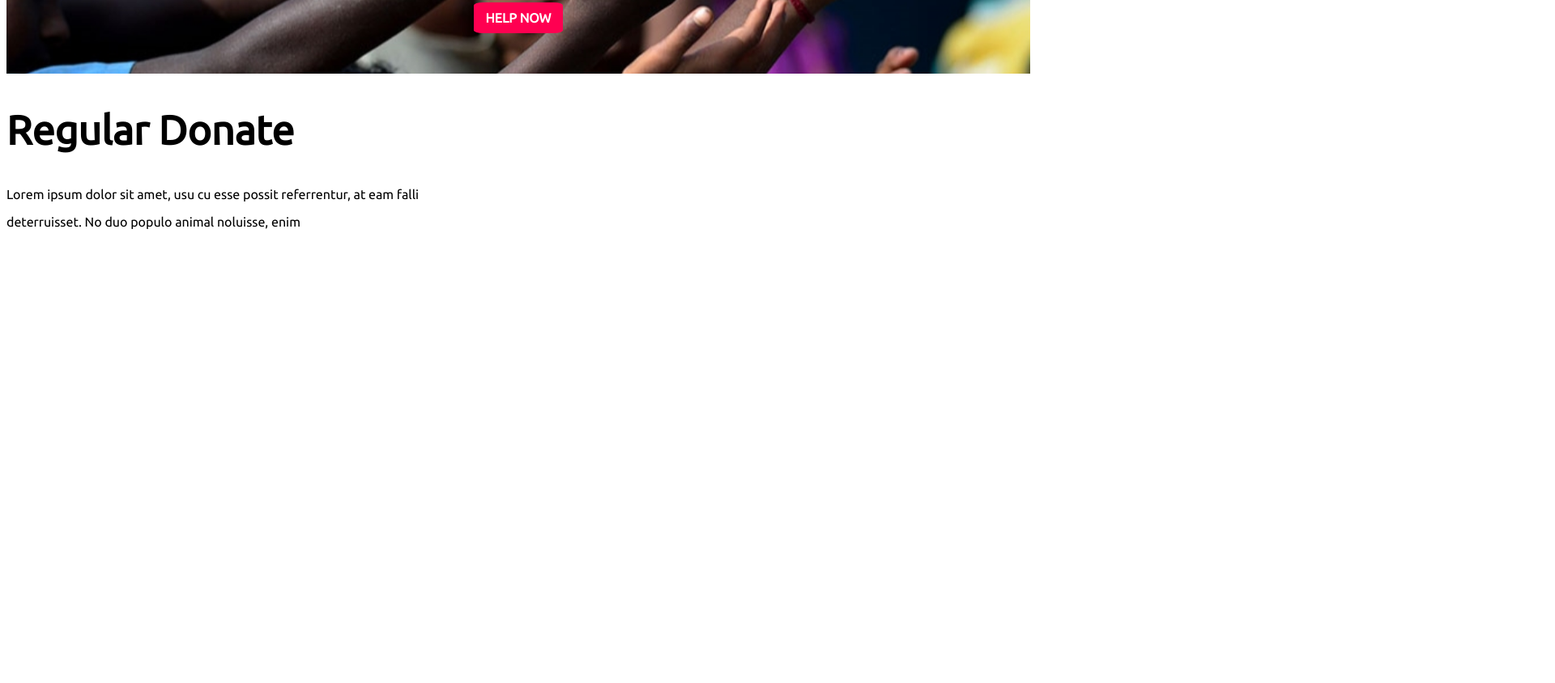
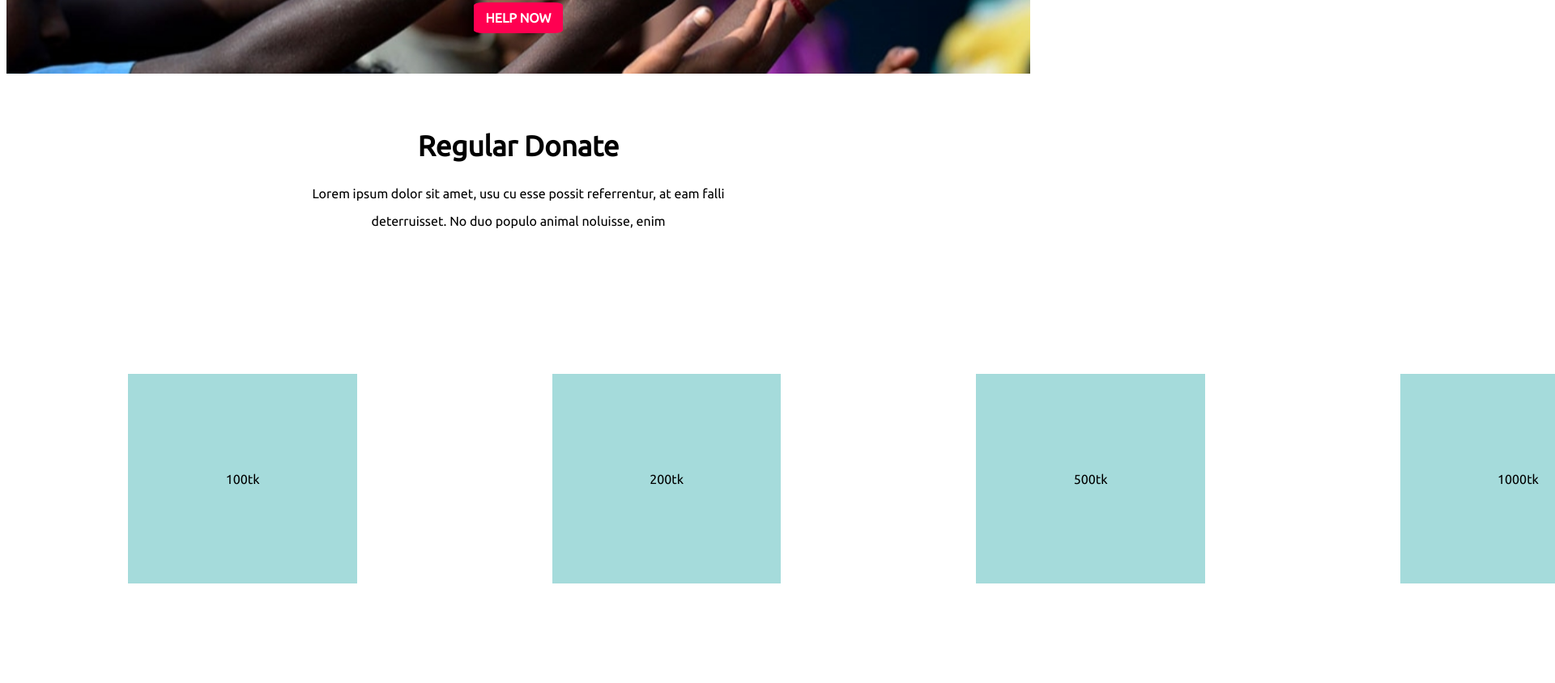
Before and after one commit to abdullahMsiam/make-people-happy, a plain HTML site: page index.html in a window 1280 px wide. Shown: the part 362-1206 px from the top of the page at 81% size, 1920 px wide, since content can reach past the window. Before the commit the page ends 800 px from the top, so only its background shows below. Drawn offline with Linux system fonts and the light colour scheme.

Commit message:
box creat

```diff
--- a/index.html
+++ b/index.html
@@ -23,11 +23,18 @@
         <a class="button" target="_blank" href="none">HELP NOW</a>
     </section>
 
-    <section>
+    <section class="Donate-part">
         <div>
-            <h1>Regular Donate</h1>
+            <h2>Regular Donate</h2>
             <p>Lorem ipsum dolor sit amet, usu cu esse possit referrentur, at eam falli</p>
             <p>deterruisset. No duo populo animal noluisse, enim</p>
+        </div>
+
+        <div class="donate-amount">
+            <ul class="box">100tk</ul>
+            <ul class="box">200tk</ul>
+            <ul class="box">500tk</ul>
+            <ul class="box">1000tk</ul>
         </div>
     </section>
 
--- a/style.css
+++ b/style.css
@@ -19,8 +19,30 @@ body {
     font-weight: 700;
     padding: 10px 15px;
     border-radius: 10%;
+    margin: 10%;
 }
 
 h1 {
     font-size: 50px;
 }
+
+h2 {
+    font-size: 35px;
+}
+
+.Donate-part {
+    text-align: center;
+    padding: 30px;
+    margin-top: 10px;
+}
+
+.donate-amount {
+    margin-top: 5%;
+    display: flex;
+}
+
+.box {
+    background-color: rgb(165, 219, 219);
+    padding: 10%;
+    margin: 10%;
+}
```
